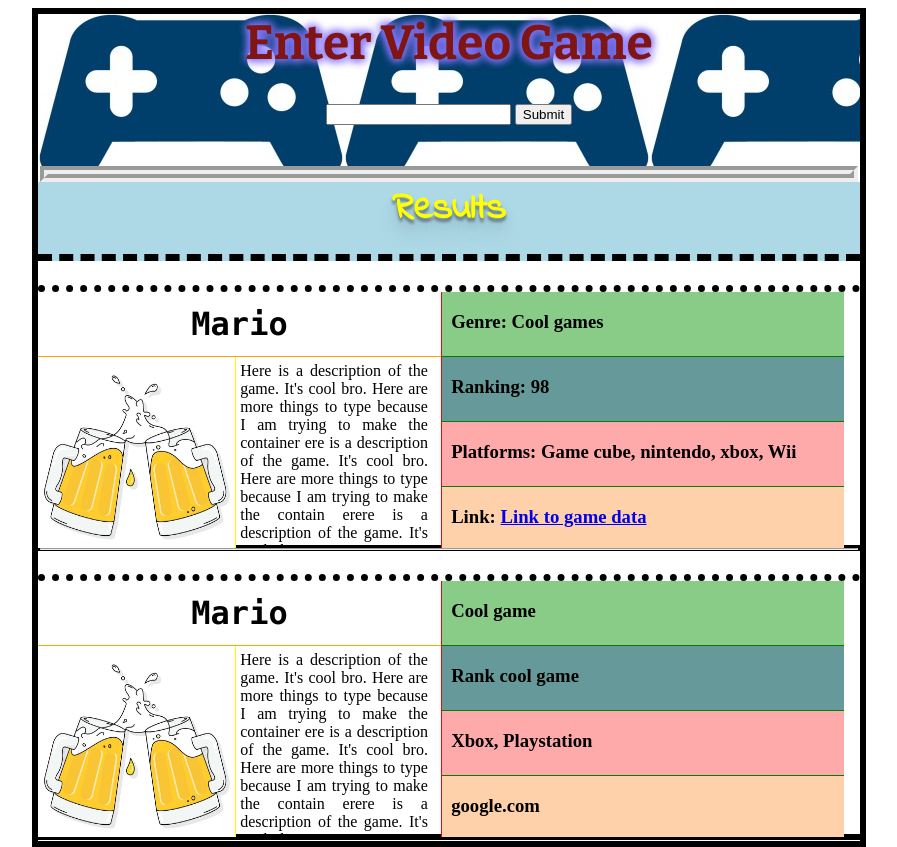
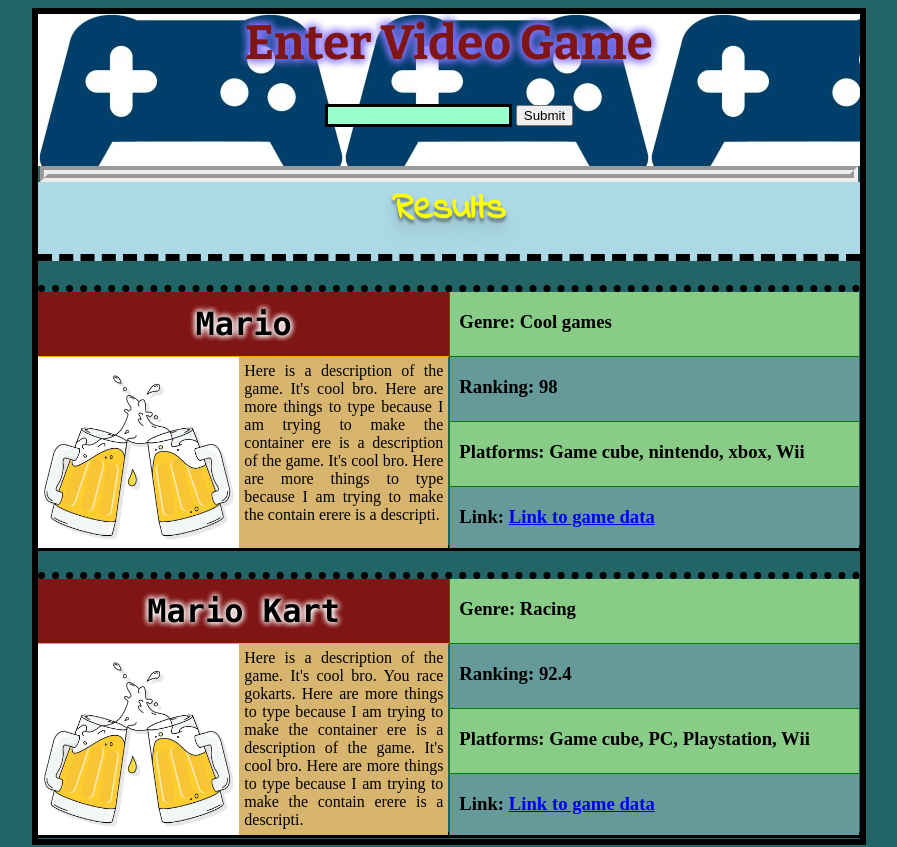
Before and after one commit to jadeshelton/API-project, a plain HTML site: page index.html in a window 1280 px wide. Shown: the whole page, without its empty margins (191-1088 px from the left). Drawn offline with nearby package versions, Linux system fonts and the light colour scheme.

Commit message:
more styling

```diff
--- a/css/style.css
+++ b/css/style.css
@@ -1,5 +1,6 @@
 html, body {
 	height: 100%;
+	background-color: #236467;
 }
 
 #wrapper {
@@ -13,6 +14,12 @@ html, body {
 	margin: auto;
 	padding-bottom: 1em 0;
 	overflow: hidden;
+
+}
+
+#query {
+	background-color : #99FFCC;
+	border: 3px solid black;
 
 }
 
@@ -92,6 +99,7 @@ h3 {
 	margin: 0;
 	padding-top: 1em;
 	padding-left: .5em;
+
 }
 
 img {
@@ -118,6 +126,7 @@ h2 {
 h4 {
 	margin: 0;
 	font-size: 2em;
+	text-shadow: 0 0 0.2em white, 0 0 0.2em white, 0 0 0.2em white;
 	font-family: 'Lucida Sans Typewriter', 'Lucida Console', monaco, 'Bitstream Vera Sans Mono', monospace;
 }
 
@@ -127,7 +136,7 @@ nav {
 
 #vg-name-and-desc {
 /*	border: .2em solid orange;*/
-	width: 49%;
+	width: 50%;
 	float: left;
 	overflow: hidden;
 	height: 16em;
@@ -137,6 +146,7 @@ nav {
 	border-bottom: .1em solid orange;
 	height: 4em;
 	line-height: 4em;
+	background-color: #801515;
 }
 
 .img-desc {
@@ -150,15 +160,16 @@ nav {
 }
 
 #game-desc {
-	width: 49%;
+	width: 50.8%;
 	float: left;
 	/*border: .2em solid red;*/
+	background-color: #D7B56E;
 	height: 100%;
 }
 
 #vg-rank-and-info {
 	border-left: .1em solid red;
-	width: 49%;
+	width: 49.8%;
 	float: left;
 }
 
@@ -178,9 +189,9 @@ nav {
 }
 
 #game-platforms {
-	background-color: #FFAAAA;
+	background-color: #88CC88;
 }
 
 #game-link {
-	background-color: #FFD1AA;
+	background-color: #669999;
 }
--- a/index.html
+++ b/index.html
@@ -10,7 +10,6 @@
 	<!--<script src="js/app.js"></script>-->
 </head>
 <body>
-<div id="wrapper">
 	<div id="container">
 
 		<header class="text-box">
@@ -28,7 +27,7 @@
 		</div>
 
 			<div class="results-list">
-			<section class="name-description">
+
 				<ul>
 					<li>
 						<div id="vg-name-and-desc">
@@ -37,7 +36,7 @@
 					<div class="img-desc">
 						<div id="game-image"><img src="images/beer-cheers.jpg" alt="Quiz-app" title="Quiz App"></div>
 
-						<div id="game-desc"><p>Here is a description of the game.  It's cool bro.  Here are more things to type because I am trying to make the container ere is a description of the game.  It's cool bro.  Here are more things to type because I am trying to make the contain erere is a description of the game.  It's cool bro.  Here are more things to type because I am trying to make the contain ere is a description of the game.  It's cool bro.  Here are more things to type because I am trying to make the containerer.</p></div>
+						<div id="game-desc"><p>Here is a description of the game.  It's cool bro.  Here are more things to type because I am trying to make the container ere is a description of the game.  It's cool bro.  Here are more things to type because I am trying to make the contain erere is a descripti.</p></div>
 
 					</div>
 
@@ -57,15 +56,15 @@
 						</div>
 
 					</li>
-					<hr>
-					<li>
+
+										<li>
 						<div id="vg-name-and-desc">
 
-						<div id="game-name"><h4>Mario</h4></div>
+						<div id="game-name"><h4>Mario Kart</h4></div>
 					<div class="img-desc">
 						<div id="game-image"><img src="images/beer-cheers.jpg" alt="Quiz-app" title="Quiz App"></div>
 
-						<div id="game-desc"><p>Here is a description of the game.  It's cool bro.  Here are more things to type because I am trying to make the container ere is a description of the game.  It's cool bro.  Here are more things to type because I am trying to make the contain erere is a description of the game.  It's cool bro.  Here are more things to type because I am trying to make the contain ere is a description of the game.  It's cool bro.  Here are more things to type because I am trying to make the containerer.</p></div>
+						<div id="game-desc"><p>Here is a description of the game.  It's cool bro.  You race gokarts.  Here are more things to type because I am trying to make the container ere is a description of the game.  It's cool bro.  Here are more things to type because I am trying to make the contain erere is a descripti.</p></div>
 
 					</div>
 
@@ -73,26 +72,24 @@
 
 						<div id="vg-rank-and-info">
 
-						<div class="information" id="game-genre"><h3>Cool game</h3></div>
+						<div class="information" id="game-genre"><h3>Genre: Racing</h3></div>
 
-						<div class="information" id="game-rank"><h3>Rank cool game</h3></div>
+						<div class="information" id="game-rank"><h3>Ranking: 92.4</h3></div>
 
-						<div class="information" id="game-platforms"><h3>Xbox, Playstation</h3></div>
+						<div class="information" id="game-platforms"><h3>Platforms: Game cube, PC, Playstation, Wii</h3></div>
 
-						<div class="information" id="game-link"><h3>google.com</h3></div>
+						<div class="information" id="game-link"><h3>Link: <a href="www.google.com">Link to game data</a></h3></div>
 
 
 						</div>
 
 					</li>
-					<!--<li><h3 class="game-title">Mario 3</h3></li>
-					<hr>
-					<li><h3 class="game-title">Mario Kart</h3></li>-->
+
 				</ul>
-			</section>
+
 			<br style="clear:both"/>
 			</div>
-	</div>
+
 </div>
 </body>
 </html>
```
